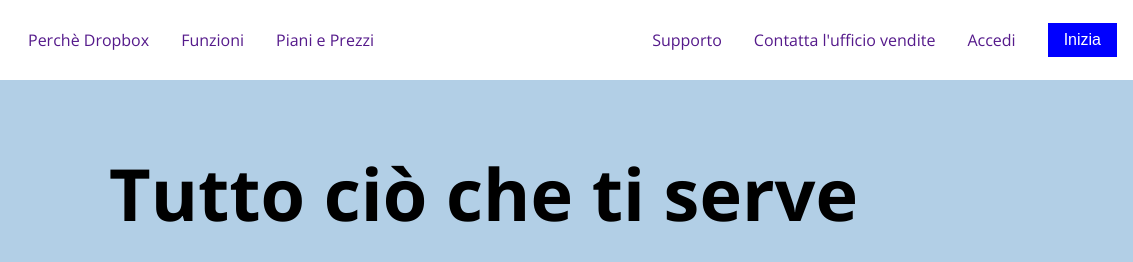
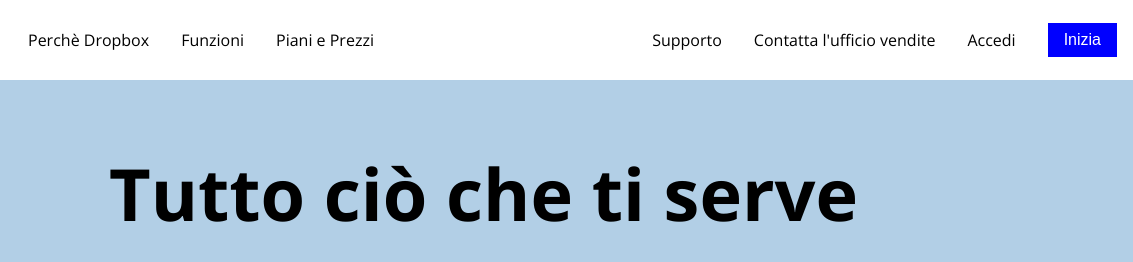
Before and after one commit to valerioperria/htmlcss-dropbox, a plain HTML site: page index.html in a window 1280 px wide. Shown: the top 262 px of the page, 147-1280 px from the left. Drawn offline with nearby package versions, Linux system fonts and the light colour scheme.

Commit message:
add:header-list-color-black

```diff
--- a/css/style.css
+++ b/css/style.css
@@ -67,6 +67,9 @@ body {
     border-bottom: 2px solid black;
 }
 
+.list-logo li a, .list-start li a{
+    color: black;
+}
 
 /* MAIN */
 main {
@@ -522,6 +525,7 @@ main {
     border-bottom: 1px solid rgb(188, 186, 186);
 }
 
+
 .question-down {
     border-top: 1px solid rgb(188, 186, 186);
     border-bottom: 1px solid rgb(188, 186, 186);
```
